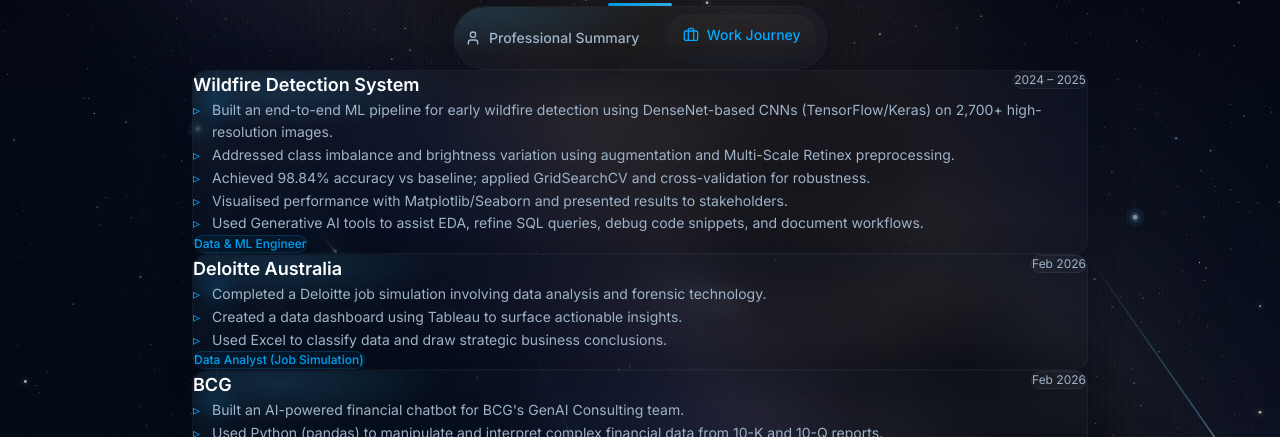
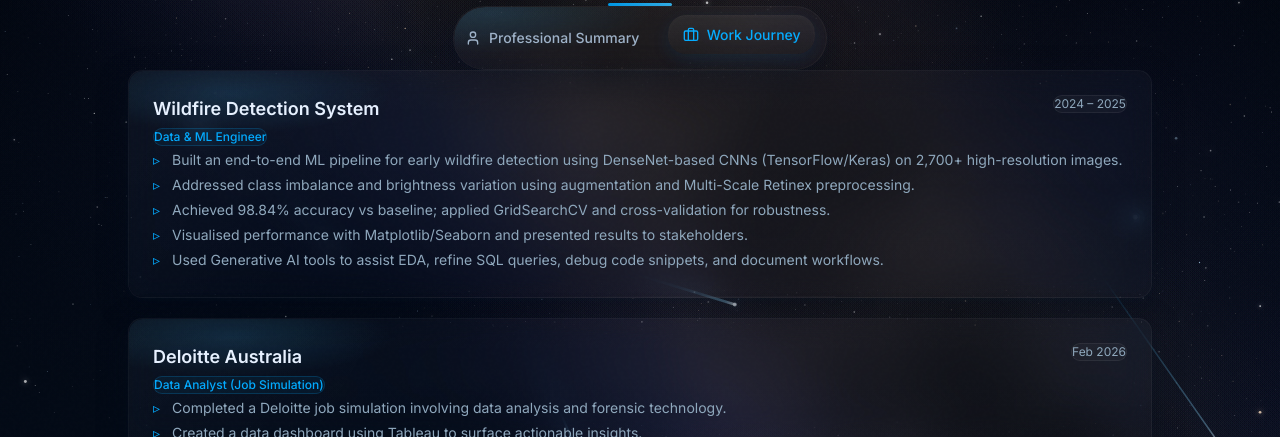
Before and after one commit to sohankusumaukjobs/portfolio, a Next.js app: page / in a window 1280 px wide. Both pictures are taken after a click on the button "Work Journey". Shown: the part 1094-1531 px from the top of the page. Built offline with nearby package versions, Linux system fonts and the light colour scheme.

Commit message:
refactor: About section — AnimatePresence toggle, uniform glass cards, improved typography

```diff
--- a/src/components/About.tsx
+++ b/src/components/About.tsx
@@ -1,9 +1,14 @@
 "use client";
 
 import { useState, useRef } from "react";
-import { motion, useInView } from "framer-motion";
+import { motion, useInView, AnimatePresence } from "framer-motion";
 import { Briefcase, User } from "lucide-react";
 import { professionalSummary, experiences } from "@/data/resume";
+
+const tabs = [
+    { key: "summary" as const, label: "Professional Summary", icon: User },
+    { key: "journey" as const, label: "Work Journey", icon: Briefcase },
+];
 
 export default function About() {
     const [tab, setTab] = useState<"summary" | "journey">("summary");
@@ -29,38 +34,49 @@ export default function About() {
                     <div className="section-underline" />
                 </motion.div>
 
-                {/* Tabs */}
+                {/* Enhanced Tab Toggle */}
                 <motion.div
                     initial={{ opacity: 0, y: 20, scale: 0.995 }}
                     animate={isInView ? { opacity: 1, y: 0, scale: 1 } : {}}
                     transition={{ duration: 0.5, delay: 0.1 }}
                     className="flex justify-center mb-12"
                 >
-                    <div className="tab-strip glass">
-                        {[
-                            { key: "summary" as const, label: "Professional Summary", icon: User },
-                            { key: "journey" as const, label: "Work Journey", icon: Briefcase },
-                        ].map(({ key, label, icon: Icon }) => (
+                    <div className="tab-strip glass relative">
+                        {tabs.map(({ key, label, icon: Icon }) => (
                             <button
                                 key={key}
                                 onClick={() => setTab(key)}
-                                className={`tab-item flex items-center justify-center gap-2 text-sm font-medium
+                                className={`tab-item relative flex items-center justify-center gap-2 text-sm font-medium z-10
                                     ${tab === key ? "tab-item--active" : ""}`}
                             >
                                 <Icon size={16} />
                                 {label}
+                                {/* Sliding active indicator */}
+                                {tab === key && (
+                                    <motion.div
+                                        layoutId="about-tab-indicator"
+                                        className="absolute inset-0 rounded-[18px]"
+                                        style={{
+                                            background: 'linear-gradient(180deg, rgba(255,255,255,0.03), rgba(255,255,255,0.01))',
+                                            boxShadow: 'inset 0 2px 8px rgba(255,255,255,0.02), 0 6px 22px rgba(0,160,255,0.06)',
+                                        }}
+                                        transition={{ type: "spring", stiffness: 400, damping: 30 }}
+                                    />
+                                )}
                             </button>
                         ))}
                     </div>
                 </motion.div>
 
-                {/* Tab content */}
+                {/* Tab Content with AnimatePresence */}
+                <AnimatePresence mode="wait">
                     {tab === "summary" ? (
                         <motion.div
                             key="summary"
-                        initial={{ opacity: 0, y: 20 }}
+                            initial={{ opacity: 0, y: 24 }}
                             animate={{ opacity: 1, y: 0 }}
-                        transition={{ duration: 0.4 }}
+                            exit={{ opacity: 0, y: -16 }}
+                            transition={{ duration: 0.35, ease: [0.2, 0.9, 0.3, 1] }}
                             className="glass p-6 sm:p-8 md:p-10 flex flex-col items-center justify-center text-center w-full"
                         >
                             <p className="text-[#e6f0ff] leading-relaxed text-base md:text-lg text-center max-w-4xl">
@@ -70,59 +86,58 @@ export default function About() {
                     ) : (
                         <motion.div
                             key="journey"
-                        initial={{ opacity: 0, y: 20 }}
+                            initial={{ opacity: 0, y: 24 }}
                             animate={{ opacity: 1, y: 0 }}
-                        transition={{ duration: 0.4 }}
-                        className="relative w-full max-w-4xl mx-auto"
+                            exit={{ opacity: 0, y: -16 }}
+                            transition={{ duration: 0.35, ease: [0.2, 0.9, 0.3, 1] }}
+                            className="w-full"
                         >
-                        {/* Vertical timeline line */}
-                        <div className="absolute left-4 md:left-6 top-0 bottom-0 w-[2px] bg-gradient-to-b from-[rgba(0,170,255,0.2)] to-transparent" />
-
-                        <div className="space-y-8">
+                            <div className="grid grid-cols-1 gap-5 w-full">
                                 {experiences.map((exp, i) => (
                                     <motion.div
                                         key={exp.title}
-                                    initial={{ opacity: 0, x: -20 }}
-                                    animate={{ opacity: 1, x: 0 }}
-                                    transition={{ duration: 0.5, delay: i * 0.1 }}
-                                    className="relative pl-14 md:pl-16"
+                                        initial={{ opacity: 0, y: 20 }}
+                                        animate={{ opacity: 1, y: 0 }}
+                                        transition={{ duration: 0.4, delay: i * 0.1, ease: [0.2, 0.9, 0.3, 1] }}
+                                        className="glass"
+                                        style={{ padding: '24px' }}
                                     >
-                                    {/* Timeline dot */}
-                                    <div className="absolute left-[10px] md:left-[18px] top-7 w-3 h-3 rounded-full bg-[#00aaff] border-2 border-[#031022] shadow-[0_0_12px_rgba(0,170,255,0.6)]" />
-
-                                    <div className="glass p-5 sm:p-6 md:p-8">
-                                        <div className="flex flex-col md:flex-row md:items-start md:justify-between gap-2 mb-4">
-                                            <h3 className="text-lg font-semibold text-white">
+                                        {/* Header row: Title + Date */}
+                                        <div className="flex items-start justify-between gap-4 mb-2">
+                                            <h3 className="text-lg font-semibold text-[#e6f0ff]">
                                                 {exp.title}
                                             </h3>
                                             {exp.date && (
-                                                <span className="text-xs text-[#9fb3c9] border border-white/[0.06] rounded-full px-3 py-1 self-start whitespace-nowrap bg-white/[0.03]">
+                                                <span className="text-xs text-[#8fa8bd] border border-white/[0.06] rounded-full px-3 py-1 shrink-0 whitespace-nowrap bg-white/[0.03]">
                                                     {exp.date}
                                                 </span>
                                             )}
                                         </div>
-                                        <ul className="space-y-2.5 mb-5 text-left">
+
+                                        {/* Role tag */}
+                                        <span className="inline-block text-xs font-medium px-3 py-1 rounded-full border border-[rgba(0,170,255,0.2)] text-[#00aaff] bg-[rgba(0,170,255,0.06)] mb-4">
+                                            {exp.role}
+                                        </span>
+
+                                        {/* Bullet points */}
+                                        <ul className="space-y-2 text-left">
                                             {exp.bullets.map((bullet, j) => (
                                                 <li
                                                     key={j}
-                                                    className="text-[#9fb3c9] text-sm leading-relaxed flex gap-3"
+                                                    className="flex gap-3 text-sm"
+                                                    style={{ color: '#8fa8bd', lineHeight: '1.8' }}
                                                 >
-                                                    <span className="text-[#00aaff] shrink-0">
-                                                        ▹
-                                                    </span>
+                                                    <span className="text-[#00aaff] shrink-0 mt-[2px]">▹</span>
                                                     {bullet}
                                                 </li>
                                             ))}
                                         </ul>
-                                        <span className="inline-block text-xs font-medium px-3.5 py-1.5 rounded-full border border-[rgba(0,170,255,0.2)] text-[#00aaff] bg-[rgba(0,170,255,0.06)] self-start text-left float-left">
-                                            {exp.role}
-                                        </span>
-                                    </div>
                                     </motion.div>
                                 ))}
                             </div>
                         </motion.div>
                     )}
+                </AnimatePresence>
             </div>
         </section>
     );
```
Lines whose indentation alone changed are shown as unchanged.
